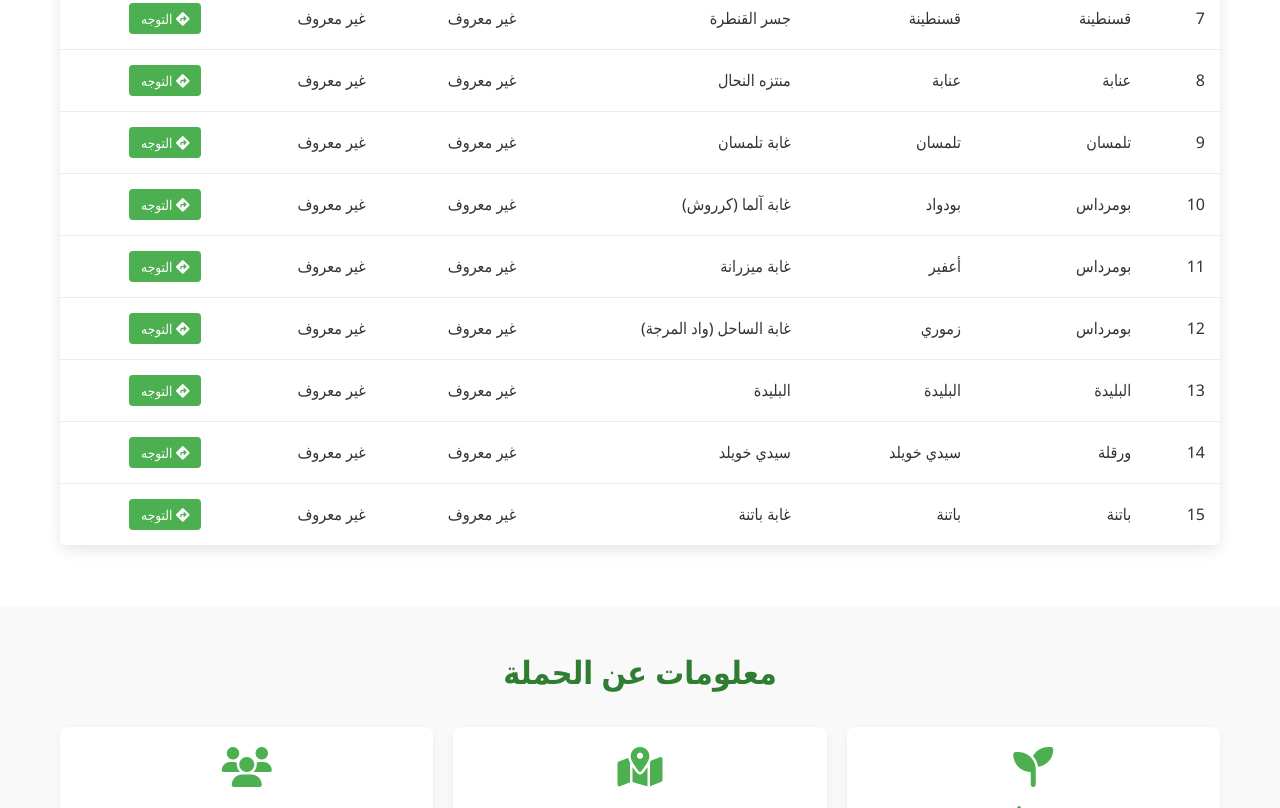
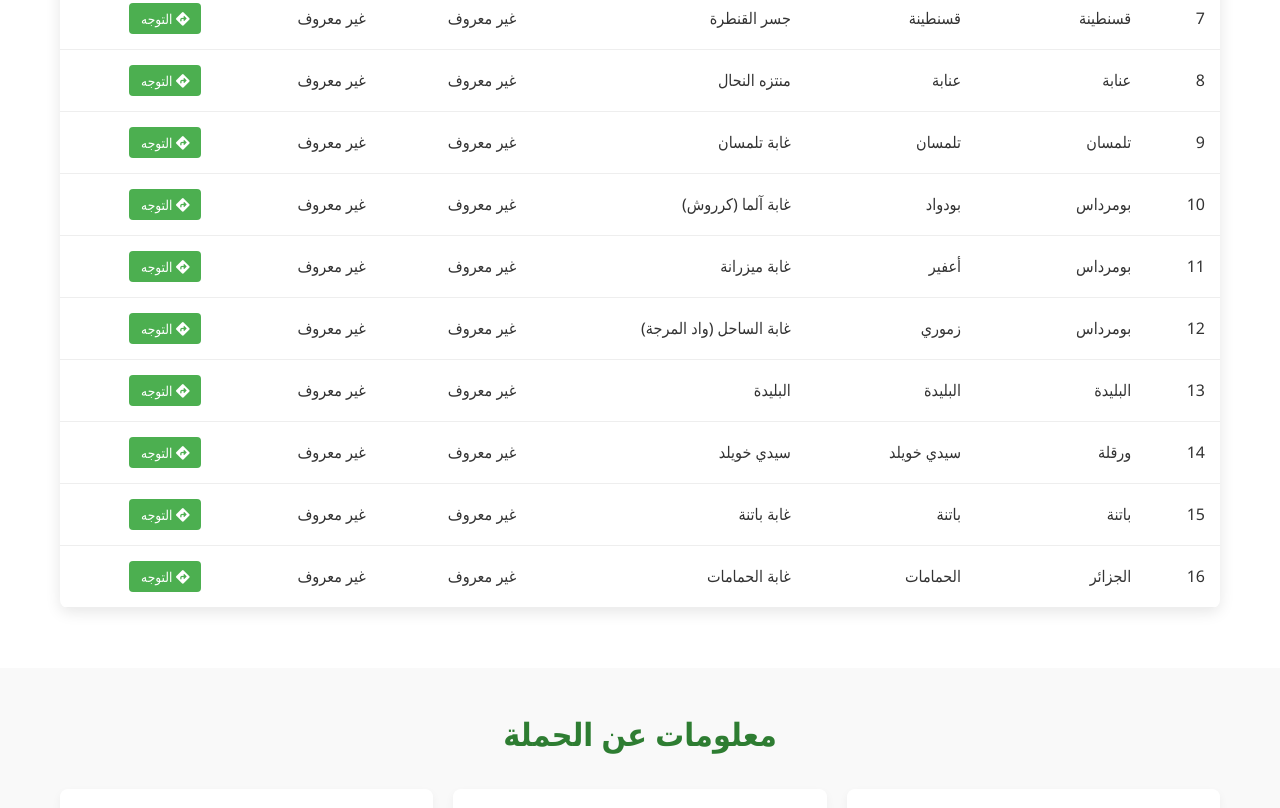
Before and after one commit to imadtbn/GreenAlgeria, a plain HTML site: page index.html in a window 1280 px wide. Shown: the part 1895-2703 px from the top of the page. Drawn offline with nearby package versions, Linux system fonts and the light colour scheme.

Commit message:
Update index.html

```diff
--- a/index.html
+++ b/index.html
@@ -682,7 +682,8 @@
   { id: 12, state: "بومرداس", municipality: "زموري", area: "غابة الساحل (واد المرجة)", lat: 36.742284, lng: 3.384356 },
   { id: 13, state: "البليدة", municipality: "البليدة", area: "البليدة", lat: 36.6431030, lng: 2.8287670 },
   { id: 14, state: "ورقلة", municipality: "سيدي خويلد", area: "سيدي خويلد", lat: 31.981261, lng: 5.414681 },
-  { id: 15, state: "باتنة", municipality: "باتنة", area: "غابة باتنة", lat: 35.5500, lng: 6.1667 }
+  { id: 15, state: "باتنة", municipality: "باتنة", area: "غابة باتنة", lat: 35.5500, lng: 6.1667 },
+  { id: 16, state: "الجزائر", municipality: "الحمامات", area: "غابة الحمامات", lat: 36.640874, lng: 2.816693 }
 ];
 
         // المتغيرات العامة
```
